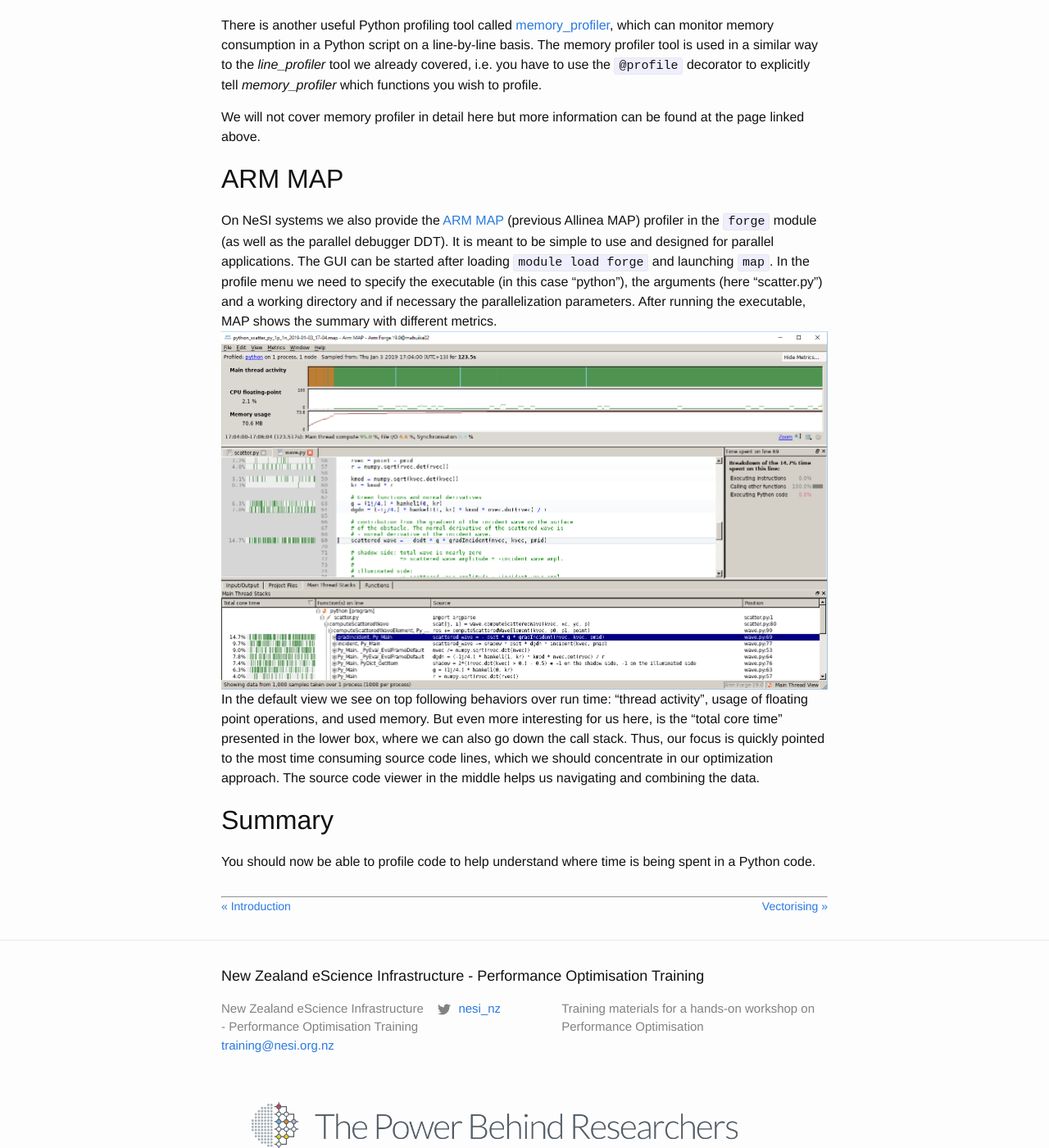
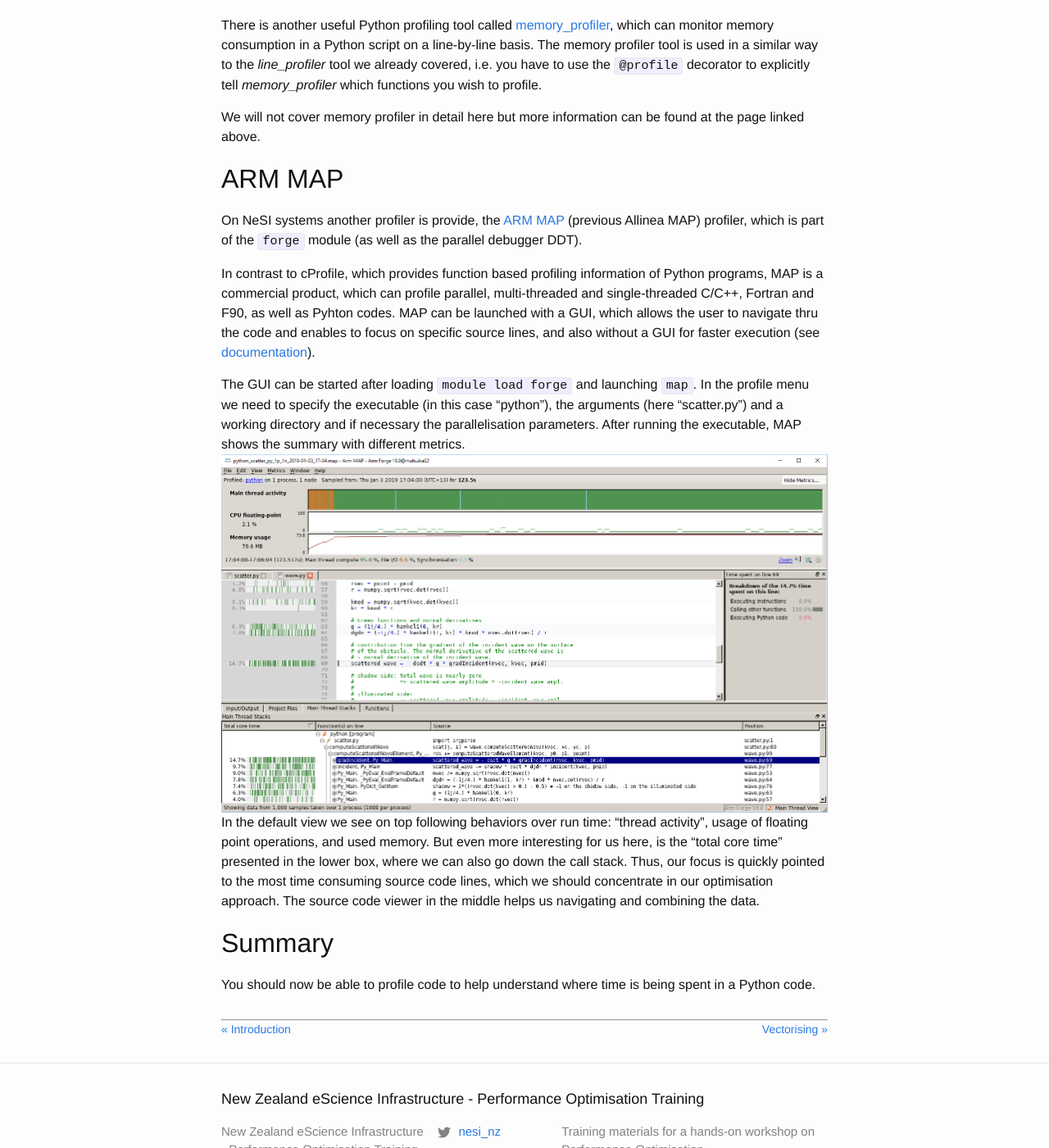
Before and after one commit to nesi/perf-training, a Jekyll site: the page built from _lessons/python-scatter/01-profiling.md, in a window 1280 px wide and 1400 px high, scrolled down 5421 px. Shown: the whole window at 82% size. Built offline with Jekyll 4.4.1, drawn with Linux system fonts in a browser that asks for light colours.

Commit message:
profile: better description of ARM

```diff
--- a/_lessons/python-scatter/01-profiling.md
+++ b/_lessons/python-scatter/01-profiling.md
@@ -214,12 +214,14 @@
 
 ## ARM MAP
 
-On NeSI systems we also provide the [ARM MAP](https://www.arm.com/products/development-tools/server-and-hpc/forge/map) (previous Allinea MAP) profiler in the `forge` module (as well as the parallel debugger DDT).
-It is meant to be simple to use and designed for parallel applications.
-The GUI can be started after loading `module load forge` and launching `map`. In the profile menu we need to specify the executable (in this case "python"), the arguments (here "scatter.py") and a working directory and if necessary the parallelization parameters. After running the executable, MAP shows the summary with different metrics.
+On NeSI systems another profiler is provide, the [ARM MAP](https://www.arm.com/products/development-tools/server-and-hpc/forge/map) (previous Allinea MAP) profiler, which is part of the `forge` module (as well as the parallel debugger DDT).
+
+In contrast to cProfile, which provides function based profiling information of Python programs, MAP is a commercial product, which can profile  parallel, multi-threaded and single-threaded C/C++, Fortran and F90, as well as Pyhton codes. MAP can be launched with a GUI, which allows the user to navigate thru the code and enables to focus on specific source lines, and also without a GUI for faster execution (see [documentation](https://developer.arm.com/docs/101136/latest/map)).
+
+The GUI can be started after loading `module load forge` and launching `map`. In the profile menu we need to specify the executable (in this case "python"), the arguments (here "scatter.py") and a working directory and if necessary the parallelisation parameters. After running the executable, MAP shows the summary with different metrics.
 [![example-map-scatter](images/MAP_scatter.png)](images/MAP_scatter.png)
 In the default view we see on top following behaviors over run time: "thread activity", usage of floating point operations, and used memory.
-But even more interesting for us here, is the "total core time" presented in the lower box, where we can also go down the call stack. Thus, our focus is quickly pointed to the most time consuming source code lines, which we should concentrate in our optimization approach. The source code viewer in the middle helps us navigating and combining the data.
+But even more interesting for us here, is the "total core time" presented in the lower box, where we can also go down the call stack. Thus, our focus is quickly pointed to the most time consuming source code lines, which we should concentrate in our optimisation approach. The source code viewer in the middle helps us navigating and combining the data.
 
 ## Summary
 
```
